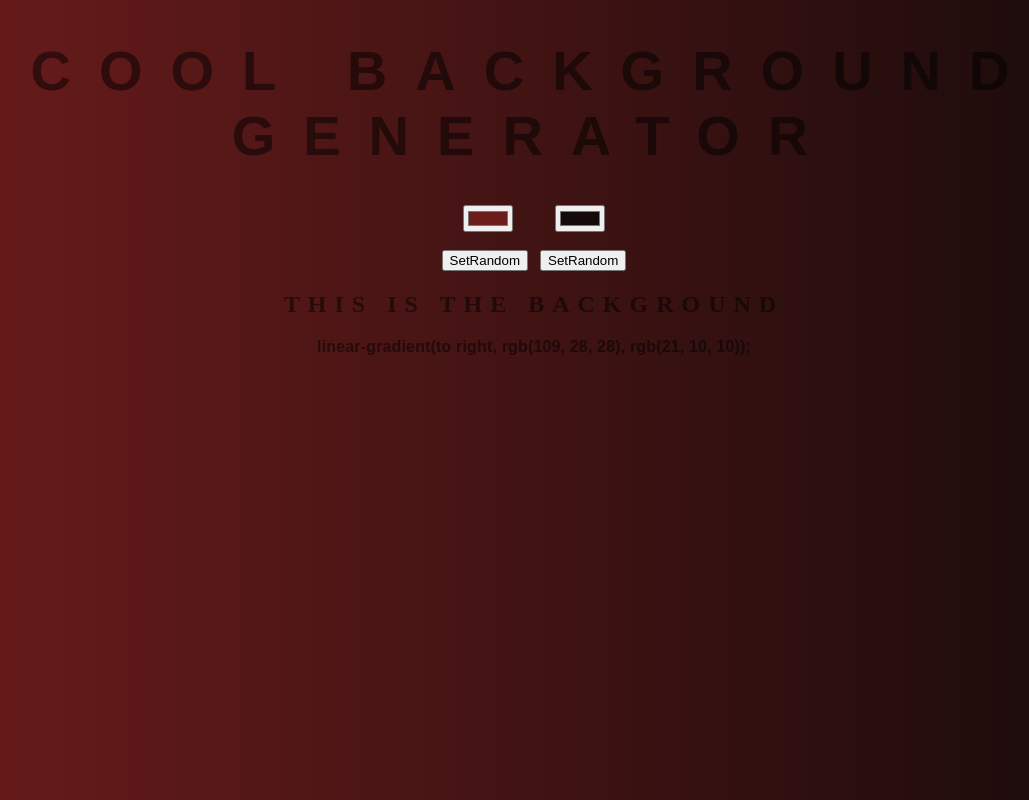
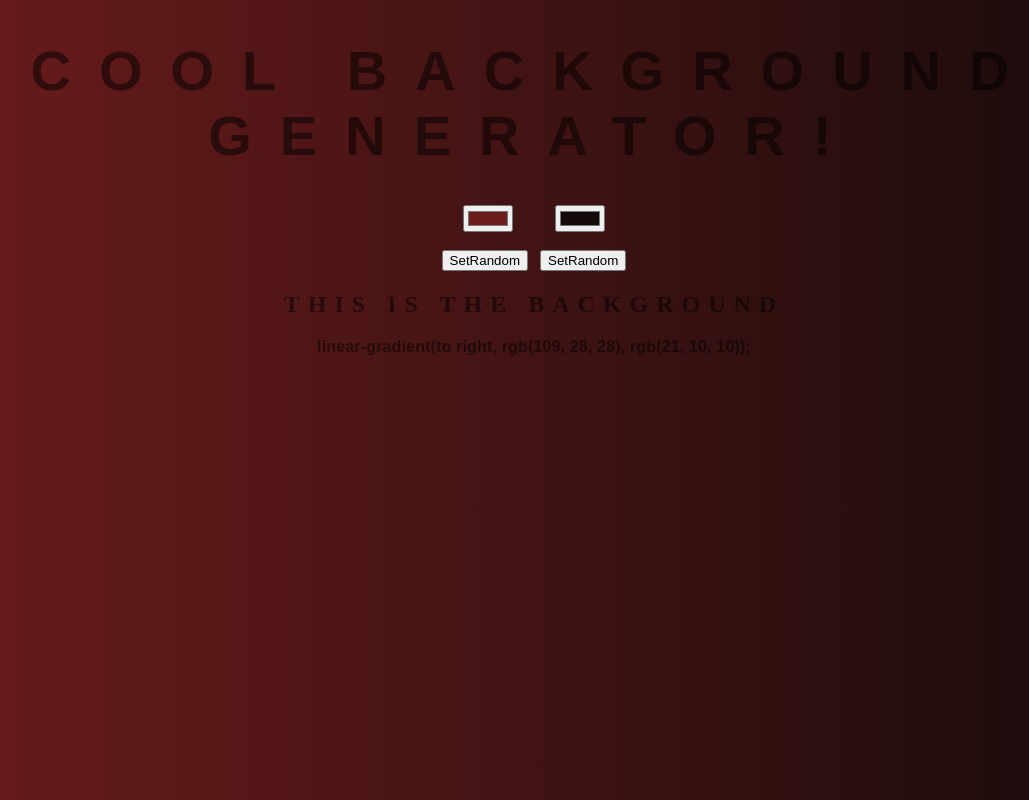
Before and after one commit to NVergil/background_generator, a plain HTML site: page index.html in a window 1280 px wide. Shown: the top 800 px of the page, without its empty margins (106-1135 px from the left). Drawn offline with Linux system fonts and the light colour scheme.

Commit message:
added exclamation mark

```diff
--- a/index.html
+++ b/index.html
@@ -8,7 +8,7 @@
     <link rel="stylesheet" href="style.css">
 </head>
 <body id="gradient">
-    <h1>COOL Background Generator</h1>
+    <h1>COOL Background Generator!</h1>
     <input class="color1" type="color" name="color1" value="#6d1c1c">
     <input class="color2" type="color" name="color2" value="#150a0a">
     <br>
```
